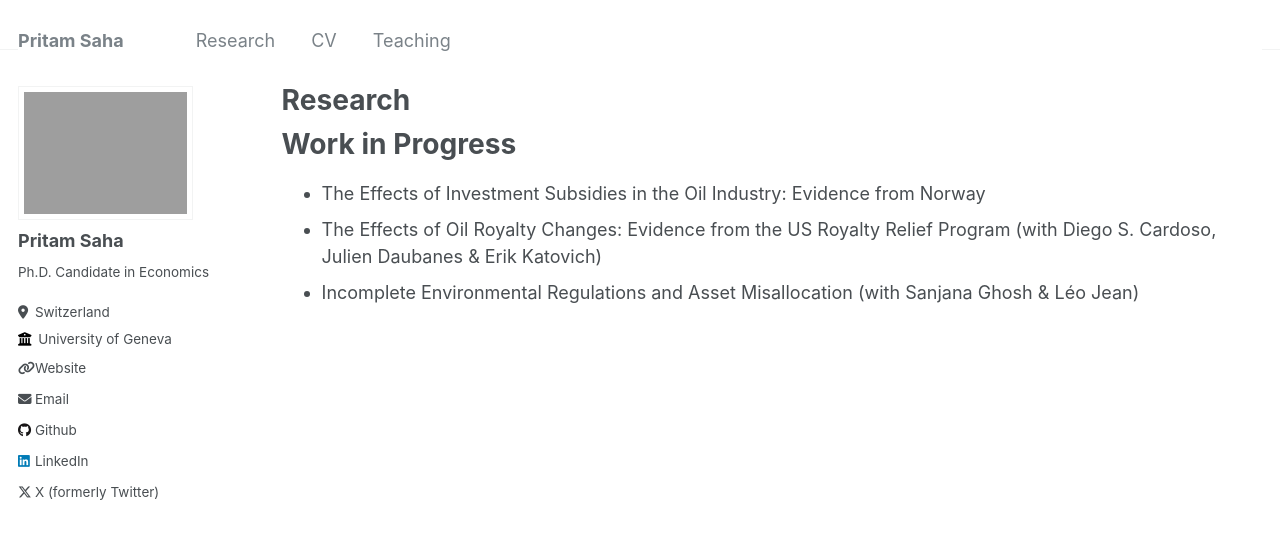
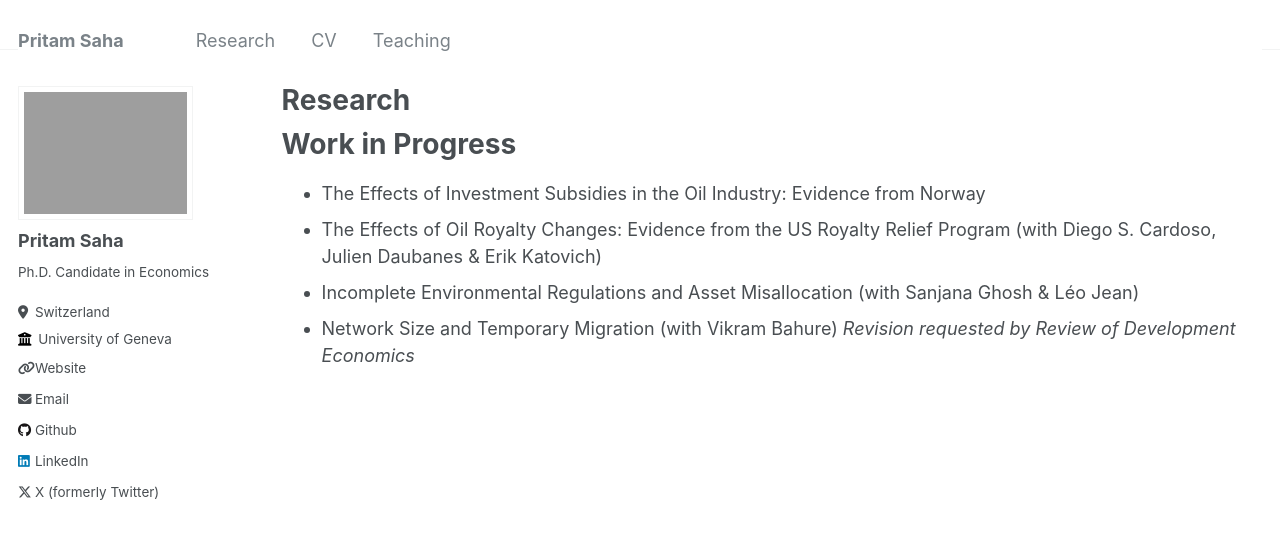
Before and after one commit to s-pritam/s-pritam.github.io, a Jekyll site: the page built from _pages/research.md, in a window 1280 px wide. Shown: the top 539 px of the page. Built offline with Jekyll 4.4.1, drawn with Linux system fonts in a browser that asks for light colours.

Commit message:
Update research.md

```diff
--- a/_pages/research.md
+++ b/_pages/research.md
@@ -12,3 +12,4 @@ Work in Progress
 - The Effects of Investment Subsidies in the Oil Industry: Evidence from Norway
 - The Effects of Oil Royalty Changes: Evidence from the US Royalty Relief Program (with Diego S. Cardoso, Julien Daubanes & Erik Katovich)
 - Incomplete Environmental Regulations and Asset Misallocation (with Sanjana Ghosh & Léo Jean)
+- Network Size and Temporary Migration (with Vikram Bahure) *Revision requested by Review of Development Economics*
```
